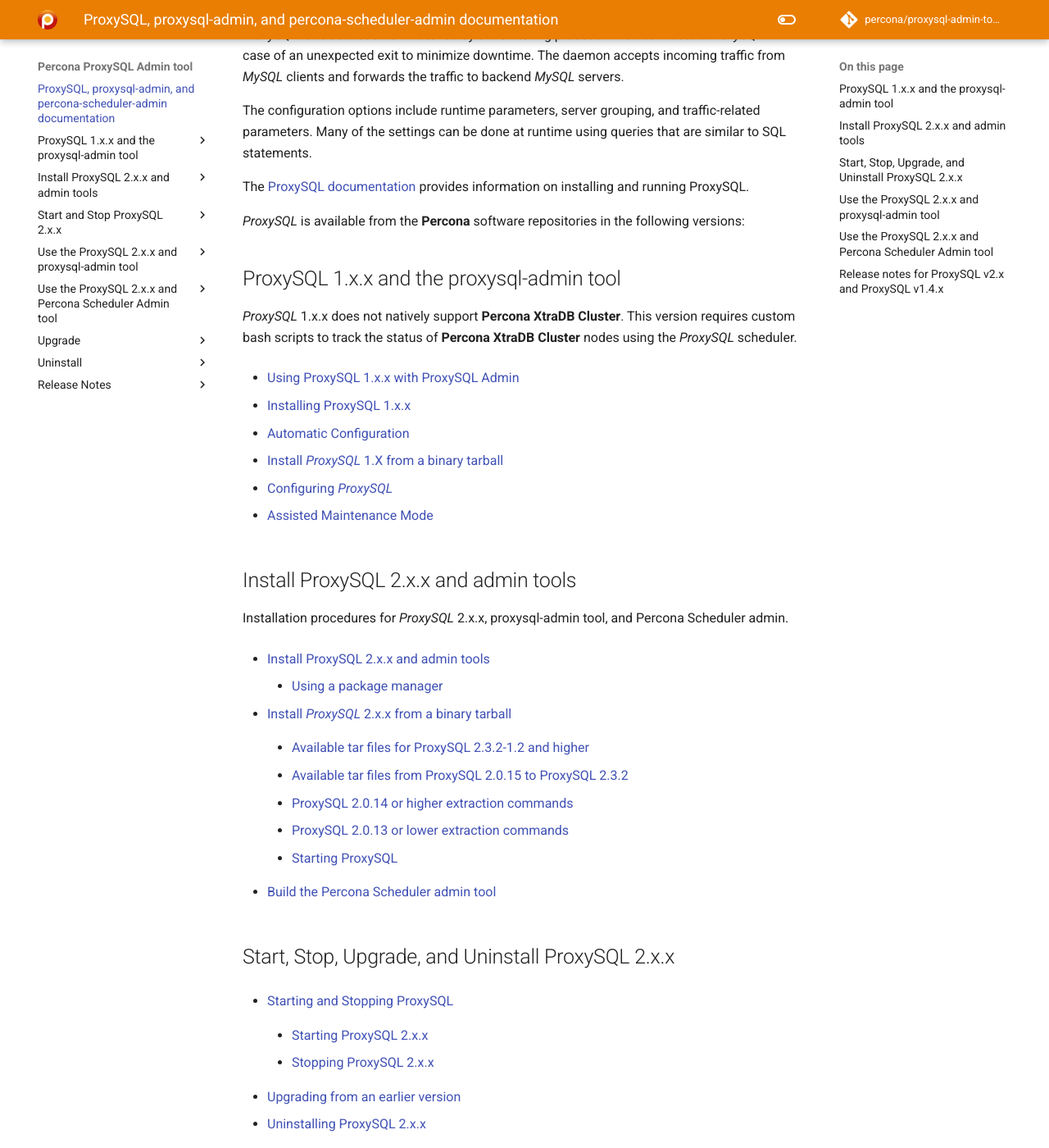
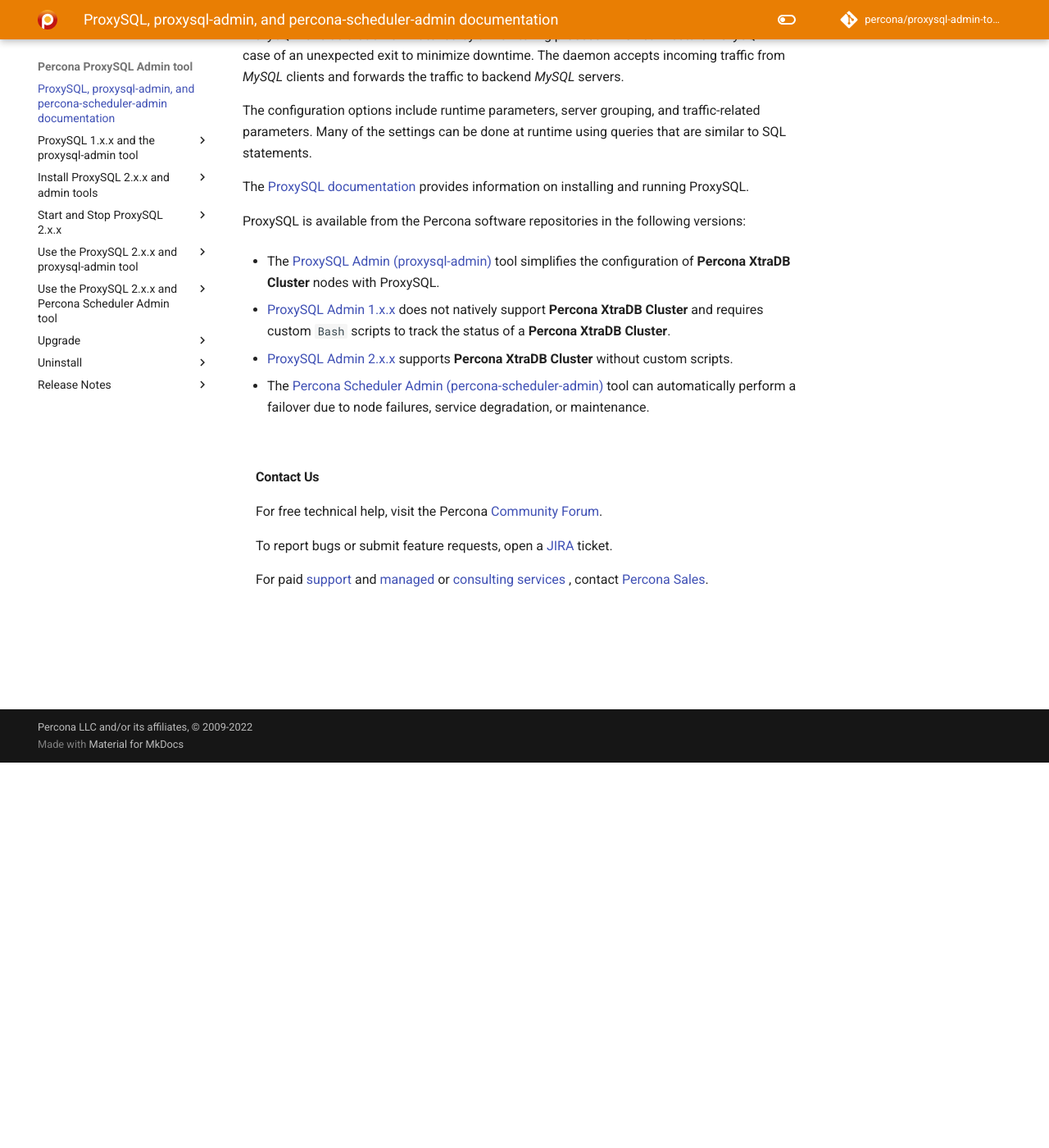
Before and after one commit to percona/proxysql-admin-tool-doc, an MkDocs documentation site: the page built from docs/index.md, in a window 1280 px wide and 1400 px high, scrolled down 470 px. Shown: the whole window at 82% size. Built offline with MkDocs 1.6.1 and Material for MkDocs 9.7.7, drawn with Linux system fonts in a browser that asks for light colours; nearby versions of some CDN libraries; comment, search, counter and statistics services are not loaded; the version menu is left out; some of the changed text lies outside the part shown.

Commit message:
PSQLADM-421 Remove TOC from the Index doc (#57)
modified:   docs/index.md

Co-authored-by: Alina Derkach <“alina.derkach@percona.com”>

```diff
--- a/docs/index.md
+++ b/docs/index.md
@@ -12,178 +12,12 @@
 
 The [ProxySQL documentation](https://proxysql.com/documentation/) provides information on installing and running ProxySQL.
 
-*ProxySQL* is available from the **Percona** software repositories in the following versions:
+ProxySQL is available from the Percona software repositories in the following versions:
 
-## ProxySQL 1.x.x and the proxysql-admin tool
+* The [ProxySQL Admin (proxysql-admin)](v2-config.md) tool simplifies the configuration of **Percona XtraDB Cluster** nodes with ProxySQL.
 
-*ProxySQL* 1.x.x does not natively support **Percona XtraDB Cluster**. This
-version requires custom bash scripts to track the status of **Percona XtraDB Cluster** nodes using the *ProxySQL* scheduler.
+* [ProxySQL Admin 1.x.x](proxysql-v1.md) does not natively support **Percona XtraDB Cluster** and requires custom `Bash` scripts to track the status of a **Percona XtraDB Cluster**.
 
-* [Using ProxySQL 1.x.x with ProxySQL Admin](proxysql-v1.md)
+* [ProxySQL Admin 2.x.x](psql-functions.md) supports **Percona XtraDB Cluster** without custom scripts.
 
-* [Installing ProxySQL 1.x.x](proxysql-v1.md#installing-proxysql-1-x-x)
-
-* [Automatic Configuration](proxysql-v1.md#automatic-configuration)
-
-* [Install *ProxySQL* 1.X from a binary tarball](tarball-v1.md)
-
-* [Configuring *ProxySQL*](configuring.md)
-
-* [Assisted Maintenance Mode](configuring.md#assisted-maintenance-mode)
-
-## Install ProxySQL 2.x.x and admin tools
-
-Installation procedures for *ProxySQL* 2.x.x, proxysql-admin tool, and Percona
-Scheduler admin.
-
-* [Install ProxySQL 2.x.x and admin tools](install-v2.md)
-
-
-    * [Using a package manager](install-v2.md#using-a-package-manager)
-
-* [Install *ProxySQL* 2.x.x from a binary tarball](installing-tarball.md)
-
-
-    * [Available tar files for ProxySQL 2.3.2-1.2 and higher](installing-tarball.md#available-tar-files-for-proxysql-2-3-2-1-2-and-higher)
-
-    * [Available tar files from ProxySQL 2.0.15 to ProxySQL 2.3.2](installing-tarball.md#available-tar-files-from-proxysql-2-0-15-to-proxysql-2-3-2)
-
-    * [ProxySQL 2.0.14 or higher extraction commands](installing-tarball.md#proxysql-2-0-14-or-higher-extraction-commands)
-
-    * [ProxySQL 2.0.13 or lower extraction commands](installing-tarball.md#proxysql-2-0-13-or-lower-extraction-commands)
-
-
-    * [Starting ProxySQL](installing-tarball.md#starting-proxysql)
-
-* [Build the Percona Scheduler admin tool](psa-build.md)
-
-## Start, Stop, Upgrade, and Uninstall ProxySQL 2.x.x
-
-* [Starting and Stopping ProxySQL](psql-process.md)
-
-    * [Starting ProxySQL 2.x.x](psql-process.md#starting-proxysql-2-x-x)
-
-    * [Stopping ProxySQL 2.x.x](psql-process.md#stopping-proxysql-2-x-x)
-
-* [Upgrading from an earlier version](upgrade-psql.md)
-
-* [Uninstalling ProxySQL 2.x.x](uninstall-psql.md)
-
-## Use the ProxySQL 2.x.x and proxysql-admin tool
-
-The **proxysql-admin** tool in version 2.X natively supports **Percona XtraDB Cluster**. This version does not need custom scripts to track the cluster status.
-
-* [Summary of ProxySQL 2.x changes in the **proxysql-admin** tool](proxysql-changes.md)
-
-    * [Added Features](proxysql-changes.md#added-features)
-
-    * [Changed Features](proxysql-changes.md#changed-features)
-
-    * [Removed Features](proxysql-changes.md#removed-features)
-
-    * [Limitations](proxysql-changes.md#limitations)
-
-* [*ProxySQL* 2.x and proxysql-admin utility](v2-config.md)
-
-    * [The proxysql-admin options](v2-config.md#the-proxysql-admin-options)
-
-    * [Preparing the configuration file](v2-config.md#preparing-the-configuration-file)
-
-    * [Configuring the proxysql-admin login](v2-config.md#configuring-the-proxysql-admin-login)
-
-    * [Example of the proxysql-admin file](v2-config.md#example-of-the-proxysql-admin-file)
-
-    * [Create the login file](v2-config.md#create-the-login-file)
-
-    * [Verifying the login file](v2-config.md#verifying-the-login-file)
-
-* [The proxysql-admin functions](psql-functions.md)
-
-    * [–sync-multi-cluster-users](psql-functions.md#sync-multi-cluster-users)
-
-    * [–add-query-rule](psql-functions.md#add-query-rule)
-
-    * [–quick-demo](psql-functions.md#quick-demo)
-
-    * [–is-enabled](psql-functions.md#is-enabled)
-
-    * [–update-mysql-version](psql-functions.md#update-mysql-version)
-
-    * [–mode](psql-functions.md#mode)
-
-    * [–node-check-interval](psql-functions.md#node-check-interval)
-
-    * [–write-node](psql-functions.md#write-node)
-
-## Use the ProxySQL 2.x.x and Percona Scheduler Admin tool
-
-Implemented in version 2.3.2-1, the Percona Scheduler Admin tool can be used to automatically perform a failover due to node failures, service degradation, or maintenance.
-
-* [ProxySQL 2.x.x and Percona Scheduler Admin tool](psa-scheduler.md)
-
-    * [Prerequisites](psa-scheduler.md#prerequisites)
-
-* [Percona Scheduler Admin configuration file](psa-config.md)
-
-    * [Example of a configuration file](psa-config.md#example-of-a-configuration-file)
-
-* [Percona Scheduler Admin Statements and Options](psa-ref.md)
-
-    * [Statement reference](psa-ref.md#statement-reference)
-
-    * [Option Reference](psa-ref.md#option-reference)
-
-* [Option Details](psa-options.md)
-
-    * [–add-query-rule](psa-options.md#add-query-rule)
-
-    * [–adduser](psa-options.md#adduser)
-
-    * [–auto-assign-weights](psa-options.md#auto-assign-weights)
-
-    * [–disable / -d](psa-options.md#disable-d)
-
-    * [–enable / -e](psa-options.md#enable-e)
-
-    * [–force](psa-options.md#force)
-
-    * [–is-enabled](psa-options.md#is-enabled)
-
-    * [–server](psa-options.md#server)
-
-    * [–status](psa-options.md#status)
-
-    * [–sync-multi-cluster-users](psa-options.md#sync-multi-cluster-users)
-
-    * [–syncusers](psa-options.md#syncusers)
-
-    * [–update-cluster](psa-options.md#update-cluster)
-
-    * [–update-mysql-version](psa-options.md#update-mysql-version)
-
-    * [–update-read-weight](psa-options.md#update-read-weight)
-
-    * [–update-write-weight](psa-options.md#update-write-weight)
-
-    * [–write-node](psa-options.md#write-node)
-
-* [Percona Scheduler Admin tool known limitations](psa-known-limitations.md)
-
-    * [Do not combine the following options](psa-known-limitations.md#do-not-combine-the-following-options)
-
-    * [Log file or lock file locations](psa-known-limitations.md#log-file-or-lock-file-locations)
-
-## Release notes for ProxySQL v2.x and ProxySQL v1.4.x
-
-* [Release notes of ProxySQL, proxysql-admin, and percona-scheduler-admin](release-notes.md)
-
-<!-- `Docker` replace:: Docker -->
-<!-- `MariaDB` replace:: MariaDB -->
-<!-- `MySQL` replace:: MySQL -->
-<!-- `--disable` replace:: `--disable` -->
-<!-- **Percona** replace:: Percona -->
-<!-- `ProxySQL Admin` replace:: **ProxySQL Admin** -->
-<!-- `ProxySQL scheduler` replace:: ProxySQL scheduler -->
-<!-- *ProxySQL* replace:: *ProxySQL* -->
-<!-- **Percona Server for MySQL** replace:: Percona Server for MySQL -->
-<!-- **Percona XtraDB Cluster** replace:: Percona XtraDB Cluster -->
+* The [Percona Scheduler Admin (percona-scheduler-admin)](psa-scheduler.md) tool can automatically perform a failover due to node failures, service degradation, or maintenance.
```
